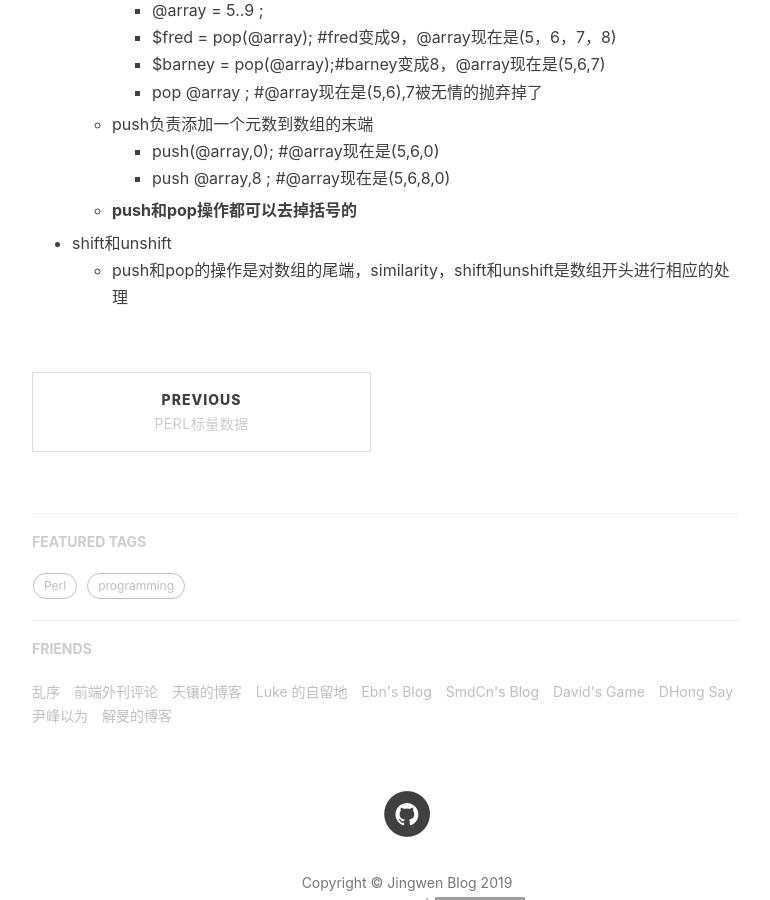
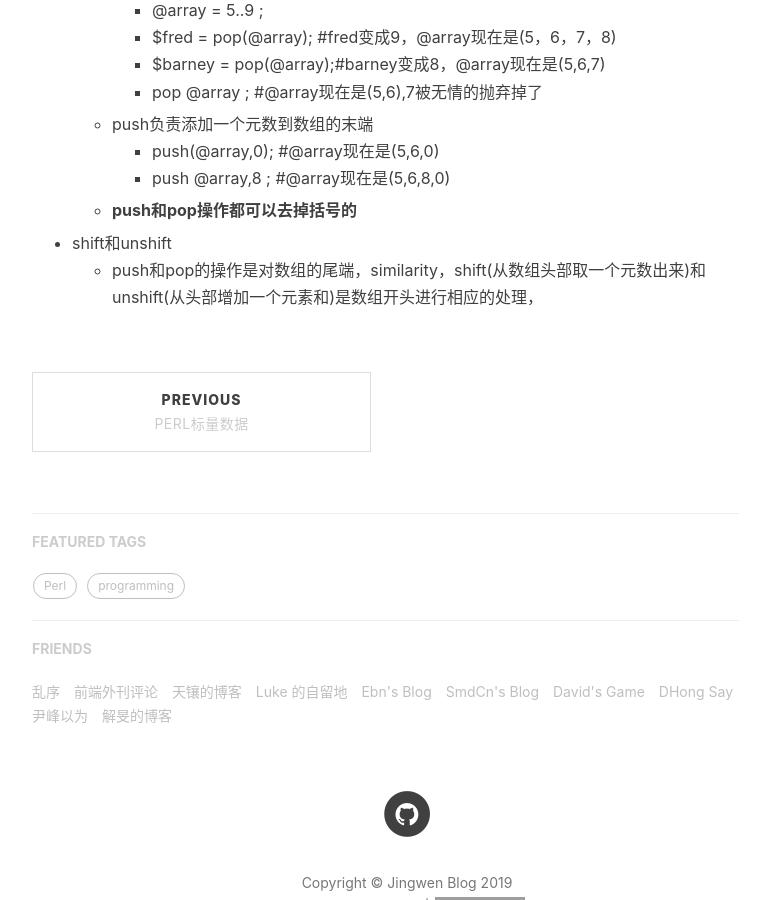
Before and after one commit to jingwen-ywb/jingwen-ywb.github.io, a Jekyll site: the page built from _posts/2019-11-07-perl列表与数组.markdown, in a window 1280 px wide and 900 px high, scrolled down 1429 px. Shown: the whole window, without its empty margins (233-1003 px from the left). Built offline with Jekyll 4.4.1, drawn with Linux system fonts in a browser that asks for light colours; nearby versions of some CDN libraries; our own code applies the rules of GitHub Pages for plain Markdown files; comment, search, counter and statistics services are not loaded; grey boxes are pictures that could not be loaded.

Commit message:
数组和列表

```diff
--- a/_posts/2019-11-07-perl列表与数组.markdown
+++ b/_posts/2019-11-07-perl列表与数组.markdown
@@ -40,4 +40,4 @@
         * push @array,8 ; #@array现在是(5,6,8,0)
     * **push和pop操作都可以去掉括号的**
 * shift和unshift
-    * push和pop的操作是对数组的尾端，similarity，shift和unshift是数组开头进行相应的处理
+    * push和pop的操作是对数组的尾端，similarity，shift(从数组头部取一个元数出来)和unshift(从头部增加一个元素和)是数组开头进行相应的处理，
```
Also changed, not shown: 13 other files.
